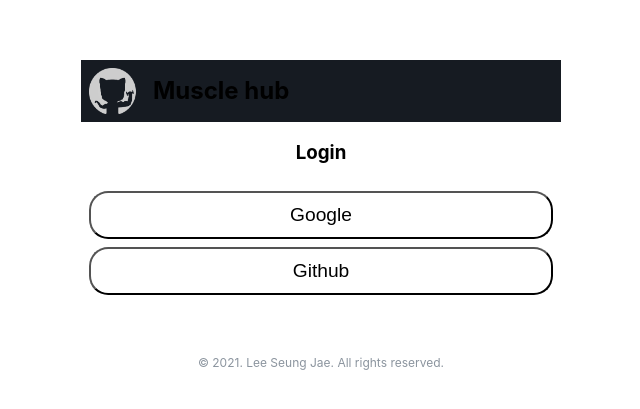
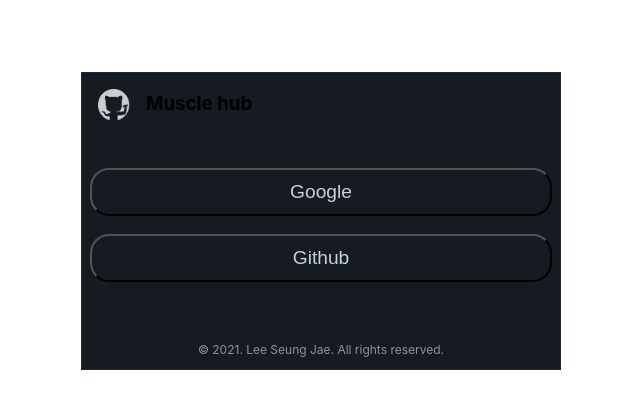
Before and after one commit to LeeSeungjae00/muscle_memory, a React (Create React App) app: page / in a window 1280 px wide. Shown: the part 179-588 px from the top of the page, without its empty margins (319-959 px from the left). Built offline with nearby package versions, Linux system fonts and the light colour scheme.

Commit message:
1st release

```diff
--- a/src/components/grass/grass.jsx
+++ b/src/components/grass/grass.jsx
@@ -16,11 +16,11 @@
 
 
 const checkTotalVolume = (total_volume) => {
-    if (total_volume > 5000) {
+    if (total_volume > 2000) {
         return styles.grass_levelfour;
-    } else if (total_volume > 4000) {
+    } else if (total_volume > 1500) {
         return styles.grass_levelThree;
-    } else if (total_volume > 1300) {
+    } else if (total_volume > 1000) {
         return styles.grass_levelTwo;
     } else if(total_volume !== 0){
         return styles.grass_levelOne;
--- a/src/components/header/header.jsx
+++ b/src/components/header/header.jsx
@@ -6,7 +6,7 @@
         <header className = {styles.header}>
             {onLogout && <button className={styles.logout} onClick={onLogout}>Logout</button>}
             <img className = {styles.logo} src="/logo.png" alt="logo" />
-            <h1 className = {styles.title}>Muscle hub</h1>
+            <h3 className = {styles.title}>Muscle hub</h3>
         </header>
     )
 })
--- a/src/components/header/header.module.css
+++ b/src/components/header/header.module.css
@@ -8,10 +8,13 @@
   position: relative;
   display: flex;
   align-content: center;
+  padding-left: 1rem;
 }
 
 .logo {
-  width: 3em;
+  width: 2em;
+  height: fit-content;
+  padding-top: 0.5rem;
 }
 
 .title {
--- a/src/components/login/login.jsx
+++ b/src/components/login/login.jsx
@@ -18,17 +18,26 @@
     }
 
     useEffect(() => {
-        if(data && !error) navigate('main');
+        if (data && !error) navigate('main');
     }, [data])
 
     return (
         <section className={styles.login}>
             <Header />
             <section>
-                <h1>Login</h1>
+                {/* <div className={styles.email}>
+                    <p>Email address</p>
+                    <input className={styles.formInput} type="email" />
+                    <p>Password</p>
+                    <input className={styles.formInput} type="password" />
+                    <button className={styles.button} onClick={onLogin}>
+                        Sign in
+                    </button>
+                </div>
+                <hr></hr> */}
                 <ul className={styles.list}>
                     <li className={styles.item}>
-                        <button className={styles.button} onClick = {onLogin}>
+                        <button className={styles.button} onClick={onLogin}>
                             Google
                         </button>
                     </li>
--- a/src/components/login/login.module.css
+++ b/src/components/login/login.module.css
@@ -1,4 +1,4 @@
-@value makerGreen, makerLightPink, makerWhite from '../../common/colors.css';
+@value makerGreen, makerLightPink, makerWhite, makerBorder from '../../common/colors.css';
 
 .login {
   width: 30em;
@@ -6,7 +6,8 @@
   display: flex;
   flex-direction: column;
   justify-content: center;
-  background-color: makerWhite;
+  background-color: #161b22;
+  border: 1px solid #21262d;
 }
 
 .list {
@@ -28,10 +29,54 @@
   border-radius: 1.2rem;
   background-color: transparent;
   cursor: pointer;
-  border: 0.2rem solid makerGreen;
+  border: 0.2rem solid makerBorder;
   outline: 0;
+  margin-top: 0.5em;
+  color: #c9d1d9;
 }
 
 .button:hover {
   background-color: makerLightPink;
 }
+
+.formInput{
+  padding: 5px 12px;
+  font-size: 14px;
+  line-height: 20px;
+  color: #c9d1d9;
+  vertical-align: middle;
+  background-color: #0d1117;
+  background-repeat: no-repeat;
+  background-position: right 8px center;
+  border: 1px solid makerBorder;
+  border-radius: 6px;
+  outline: none;
+  box-shadow: 0 0 transparent;
+  flex-basis: 30%;
+  width: 100%;
+}
+
+.formInput:focus{
+  border-color: #1f6feb;
+  outline: none;
+  box-shadow: 0 0 0 3px #0c2d6b;;
+}
+
+.email{
+  display: flex;
+    flex-direction: column;
+    align-items: baseline;
+    padding: 0 1rem;
+    color: #c9d1d9;
+}
+
+.email>p{
+  margin: 0.5rem 0;
+  font-weight: 600;
+  font-size: 14px;
+}
+
+hr{
+  margin: 0.5rem;
+  border-color: makerBorder;
+}
```
